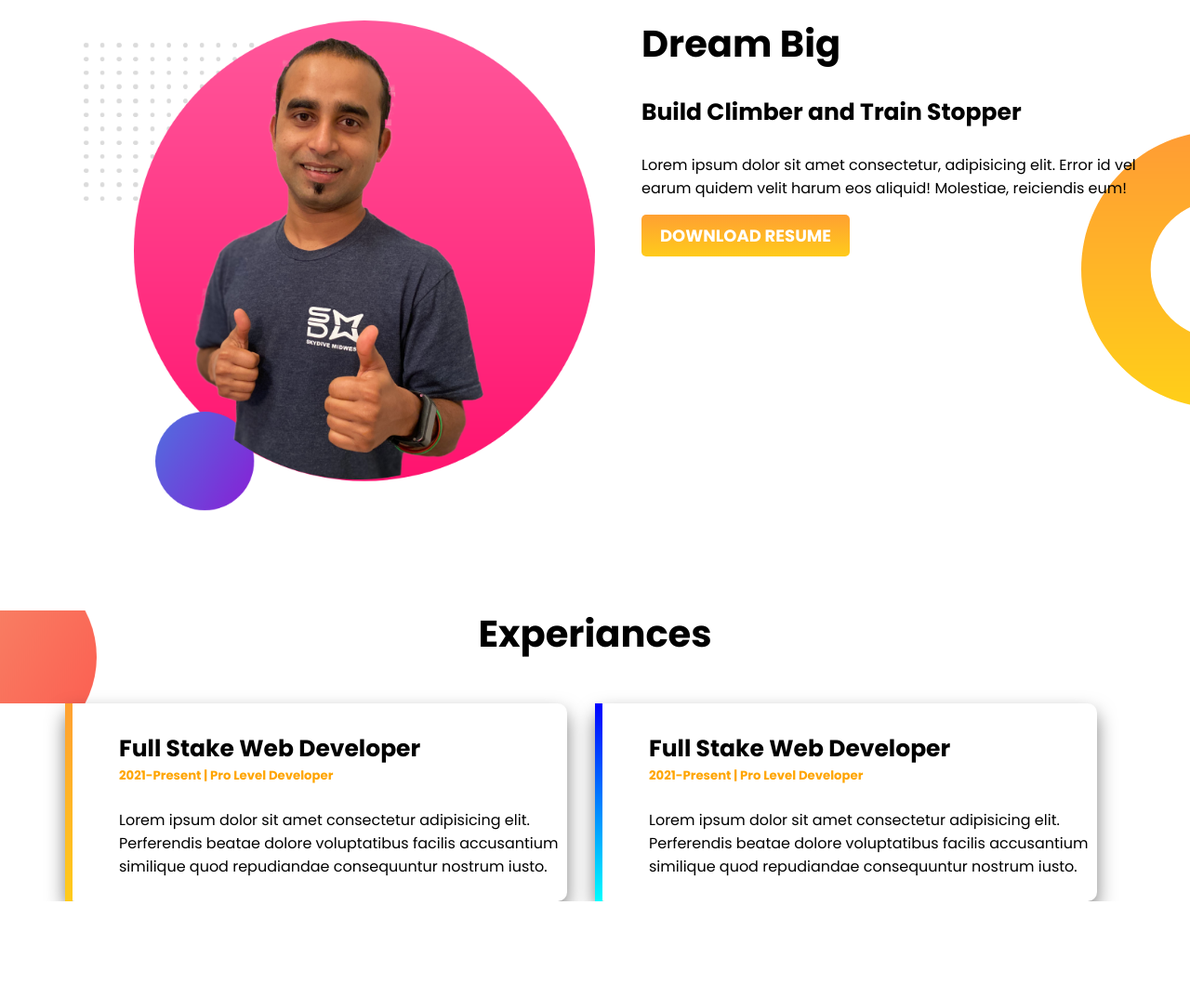
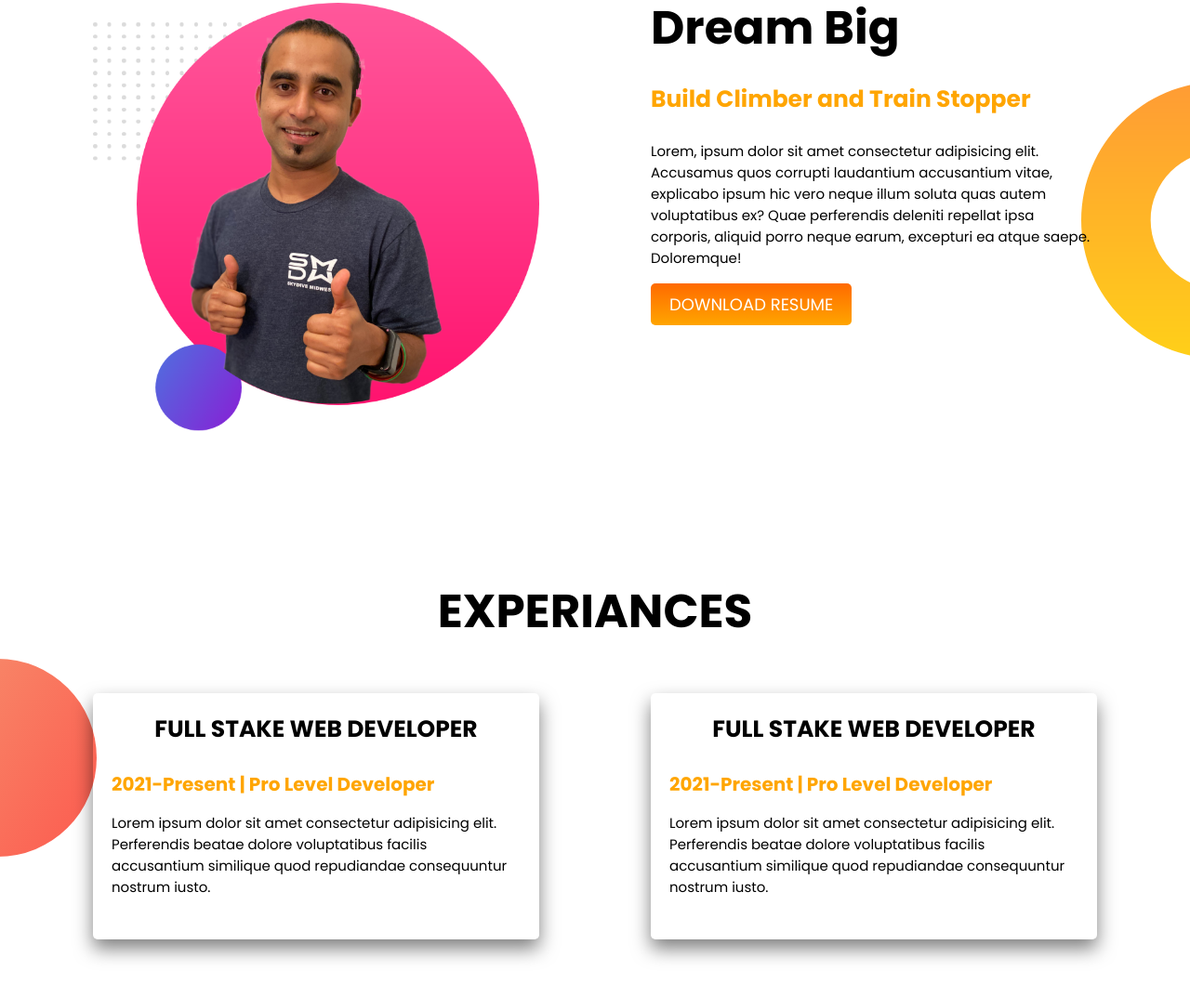
Before and after one commit to scalerart/html, a plain HTML site: page project_1/project_1.html in a window 1280 px wide. Shown: the part 631-1704 px from the top of the page at 93% size. Before the commit the page ends 1601 px from the top, so only its background shows below. Drawn offline with Linux system fonts and the light colour scheme.

Commit message:
complete change

```diff
--- a/project_1/css/style.css
+++ b/project_1/css/style.css
@@ -3,62 +3,93 @@
     padding: 0;
     box-sizing: border-box;
     font-family: "Poppins", sans-serif;
-}
 
-.clr {
-    clear: both;
 }
 /* common css ends */
+
+/* first section */
+
 section {
-    padding-bottom: 100px;
+    padding-bottom: 150px;
 }
-
 .container {
     width: 1200px;
     margin: 0 auto;
 }
 
-.top-banner {
-    background-image: url(../images/top-banner.png);
+.container {
+    display: flex;
+}
+
+.orange-highlight {
+    color: orange;
+}
+
+.section-bg .container .half-section {
+    width: 45%;
+    margin: 0 5%;
+}
+
+.section-bg .container .half-section h1 {
+    font-size: 50px;
+    line-height: 55px;
+    padding-bottom: 30px;
+}
+
+.section-bg .container .half-section h2 {
+    font-size: 25px;
+    padding-bottom: 25px;
+}
+
+.section-bg .container .half-section p {
+    font-size: 15px;
+    padding-bottom: 25px;
+}
+
+.section-bg .container .half-section a {
+    text-decoration: none;
+    padding: 10px 20px;
+    text-transform: uppercase;
+    font-size: 18px;
+    color: white;
+    background-image: linear-gradient(0deg, orange, rgb(255, 106, 0));
+    border-radius: 5px;
+}
+
+.section-bg .container .half-section img {
+    width: 100%;
+}
+
+.section-bg {
+    background-image: url("../images/top-banner.png");
     background-repeat: no-repeat;
 }
 
-h1 {
-    font-size: 40px;
-    line-height: 50px;
+/* second section */
+.dream-bg {
+    background-image: url("../images/dream-bg.png");
+    background-repeat: no-repeat;
+    background-position: right;
 }
 
-.orange-highlight {color: orange;
+/* third section */
+
+.experiance-bg {
+    background-image: url("../images/exp-bg.png");
+    background-repeat: no-repeat;
+    background-position: left;
 }
 
-.half-width {
-    width: 50%;
-    float: left;
-    padding-left: 50px;
+.experiance-bg h2 {
+    text-align: center;
+    font-size: 50px;
+    padding-bottom: 50px;
+    text-transform: uppercase;
 }
 
-.half-width p {
-    font-size: 16px;
-    padding: 25px 0;
-}
-
-.half-width h2 {
-    font-size: 25px;
-    padding-top: 30px;
-}
-
-.half-width img {
-    width: 100%;
-}
-.link-btn {
-    text-decoration: none;
-    text-transform: uppercase;
-    font-weight: 700;
-    font-size: 18px;
-    color: white;
-    padding: 10px 20px;
-    background-image: linear-gradient(#FFA032, #FFCB1B);
-    border: none;
+.experiance-bg .half-section {
+    padding: 20px;
+    box-shadow: 0 10px 20px 0 rgba(0, 0, 0, 0.5);
     border-radius: 5px;
     -webkit-border-radius: 5px;
     -moz-border-radius: 5px;
@@ -66,45 +97,11 @@ h1 {
     -o-border-radius: 5px;
 }
 
-/* part two */
-.dream {
-    background-image: url("../images/dream-bg.png");
-    background-repeat: no-repeat;
-    background-position: right;
+.experiance-bg .half-section h2 {
+    font-size: 30px;
 }
 
-/* part three */
-.experiance {
-    background-image: url("../images/exp-bg.png");
-    background-repeat: no-repeat;
-    background-position: left;
-    z-index: 999;
+.experiance-bg .half-section h5 {
+    font-size: 20px;
+    padding-bottom: 15px;
 }
-
-.experiance .container h1 {
-    text-align: center;
-    padding-bottom: 50px;
-
-}
-.experiance-area {
-    width: 45%;
-    height: 40%;
-    margin-left: 30px;
-    box-shadow: 0px 10px 20px 0 rgba(0, 0, 0, 0.5);
-    border-radius: 10px;
-    -webkit-border-radius: 10px;
-    -moz-border-radius: 10px;
-    -ms-border-radius: 10px;
-    -o-border-radius: 10px;
-}
-#full-stake {
-    border-left: 8px solid;
-    border-image: linear-gradient(#FFA032, #FFCB1B);
-    border-image-slice: 1;
-}
-
-#devloper {
-    border-left: 8px solid;
-    border-image: linear-gradient(blue, cyan);
-    border-image-slice: 1;
-}
--- a/project_1/project_1.html
+++ b/project_1/project_1.html
@@ -11,44 +11,63 @@
     <title>Project_1</title>
 </head>
 <body>
-    <!--  part one -->
-    <section>
-        <div class="top-banner">
+    <!-- first section -->
+     <section>
+        <div class="section-bg">
             <div class="container">
-                <div class="half-width">
-                    <h1>Welcome to <br><span class="orange-highlight">Peter Parker</span> World</h1>
+                <div class="half-section">
+                    <h1>Welcome to <br><span class="orange-highlight">Peter Parker </span>World</h1>
                     <h2>Build Climber and Train Stopper</h2>
-                    <p>Lorem ipsum dolor sit amet consectetur adipisicing elit. Corrupti, nemo laudantium dolores dicta doloremque rerum unde, voluptates fuga suscipit, excepturi exercitationem numquam eius similique rem voluptas hic repellat. Quo necessitatibus velit sed id corrupti dolorum repudiandae incidunt magnam, excepturi veniam consequuntur ratione enim sit soluta est facilis porro voluptates sapiente.</p>
-                    <a class="link-btn" target="_blank" href="https://github.com/scalerart/html">Hire Me</a>
+                    <p>Lorem, ipsum dolor sit amet consectetur adipisicing elit. Accusamus quos corrupti laudantium accusantium vitae, explicabo ipsum hic vero neque illum soluta quas autem voluptatibus ex? Quae perferendis deleniti repellat ipsa corporis, aliquid porro neque earum, excepturi ea atque saepe. Doloremque!</p>
+                    <a href="https://github.com/scalerart/" target="_blank">Hire Me</a>
                 </div>
-                <div class="half-width">
+                <div class="half-section">
                     <img src="images/jhankar.png" alt="">
                 </div>
-                <div class="clr"></div>
             </div>
         </div>
-    </section>
+     </section>
 
-    <!-- part two -->
-    <section>
-        <div class="dream">
+     <!-- second section -->
+      <section>
+        <div class="section-bg dream-bg">
             <div class="container">
-                <div class="half-width">
+                <div class="half-section">
                     <img src="images/jhankar2.png" alt="">
                 </div>
-                <div class="half-width">
+
+                <div class="half-section">
                     <h1>Dream Big</h1>
-                    <h2>Build Climber and Train Stopper</h2>
-                    <p>Lorem ipsum dolor sit amet consectetur, adipisicing elit. Error id vel earum quidem velit harum eos aliquid! Molestiae, reiciendis eum!</p>
-                    <a class="link-btn" target="_blank" href="https://github.com/scalerart/html">download resume</a>
+                    <h2 class="orange-highlight">Build Climber and Train Stopper</h2>
+                    <p>Lorem, ipsum dolor sit amet consectetur adipisicing elit. Accusamus quos corrupti laudantium accusantium vitae, explicabo ipsum hic vero neque illum soluta quas autem voluptatibus ex? Quae perferendis deleniti repellat ipsa corporis, aliquid porro neque earum, excepturi ea atque saepe. Doloremque!</p>
+                    <a href="https://github.com/scalerart/" target="_blank">Download Resume</a>
                 </div>
-                <div class="clr"></div>
             </div>
         </div>
-    </section>
+     </section>
 
-    <!-- part three-->
-     <section>
+     <!-- third section -->
+            <section>
+        <div class="section-bg experiance-bg">
+            <h2>Experiances</h2>
+            <div class="container">
+                <div class="half-section">
+                    <h2>Full Stake Web Developer</h2>
+                    <h5 class="orange-highlight">2021-Present | Pro Level Developer</h5>
+                    <p>Lorem ipsum dolor sit amet consectetur adipisicing elit. Perferendis beatae dolore voluptatibus facilis accusantium similique quod repudiandae consequuntur nostrum iusto.</p>
+                </div>
+
+                <div class="half-section">
+                    <h2>Full Stake Web Developer</h2>
+                    <h5 class="orange-highlight">2021-Present | Pro Level Developer</h5>
+                    <p>Lorem ipsum dolor sit amet consectetur adipisicing elit. Perferendis beatae dolore voluptatibus facilis accusantium similique quod repudiandae consequuntur nostrum iusto.</p>
+                </div>
+            </div>
+        </div>
+     </section>
+</body>
+</html>
+     <!-- <section>
         <div class="experiance">
             <div class="container">
                 <h1>Experiances</h1>
@@ -64,6 +83,4 @@
                 </div>
             </div>
         </div>
-     </section>
-</body>
-</html>
+     </section> -->
```
